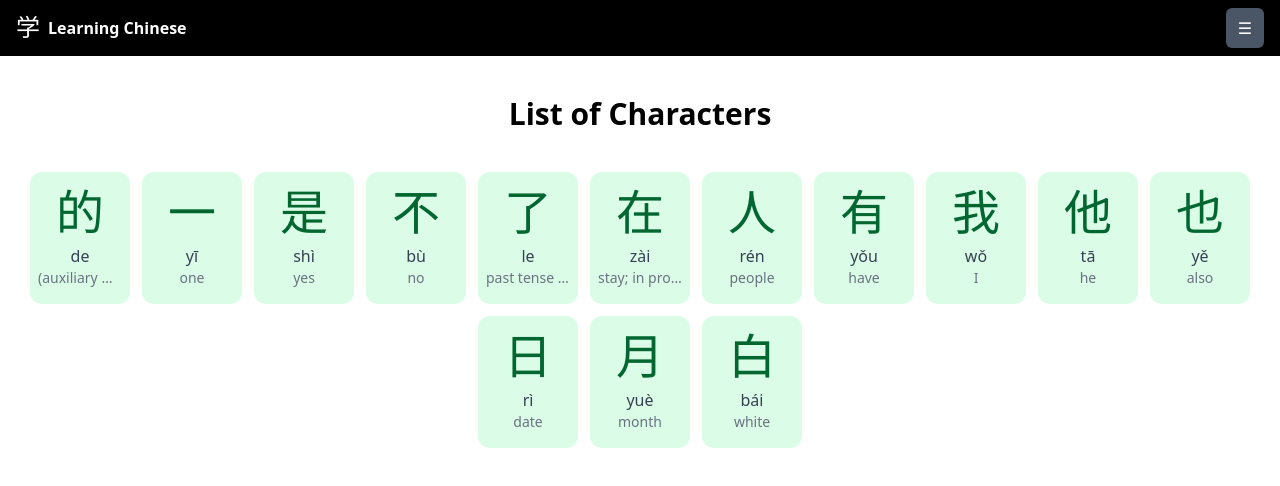
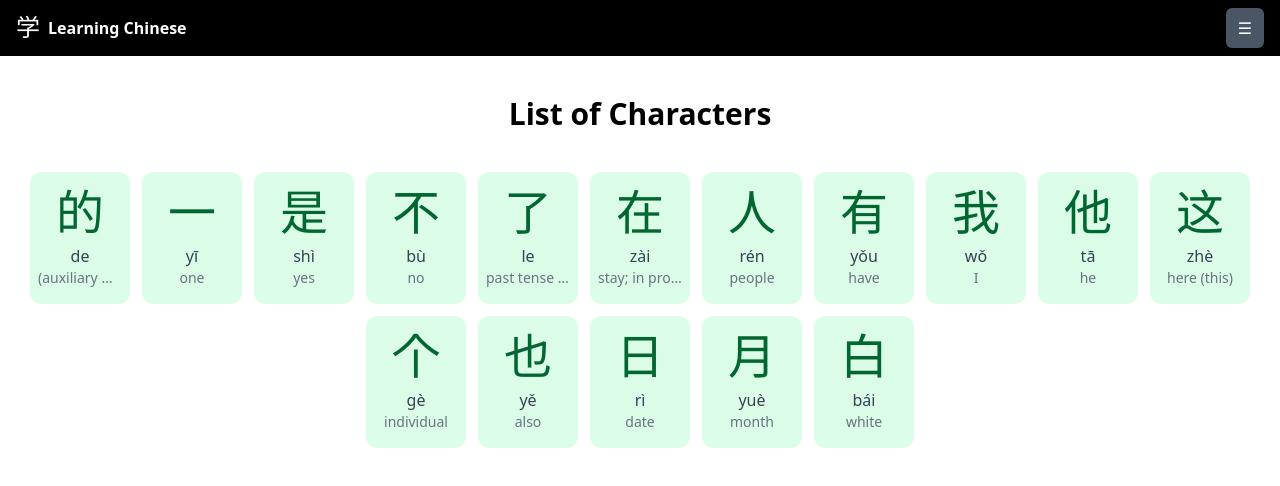
Before and after one commit to danihelis/chinese, a React (Vite) app: page / in a window 1280 px wide. Shown: the top 486 px of the page. Built offline with nearby package versions, Linux system fonts and the light colour scheme; a web font is replaced by a local one.

Commit message:
add more words

```diff
--- a/src/data/database.js
+++ b/src/data/database.js
@@ -59,6 +59,7 @@ database.values().forEach(data => {
   if (data.root) data.index = [data.key, 0];
   const index = data.root ? data : database.get(data.index[0]);
   if (!index) console.log('index not found for %s: %s', data.key, data.index[0]);
+  else if (data.index?.[2]) data.strokes = data.index[2];
   else data.strokes = index.root[1] + (data.index?.[1] ?? 0);
 });
 
@@ -72,7 +73,7 @@ export const frequency = frequencyRaw
       value: parseInt(row[2]),
       percentile: Math.max(0, Math.floor(percentile)),
       pinyin: row[4],
-      meaning: row[5].replace(/,/g, ';').replace(/\//g, ', '),
+      meaning: row[5].replace(/,/g, ';').replace(/\//g, ', ') || '(historical character)',
     });
     return map;
   }, new Map());
--- a/src/data/entries.js
+++ b/src/data/entries.js
@@ -408,6 +408,62 @@ export default {
     }],
   },
 
+  '这': {
+    index: ['辵', 4, 7],
+    composition: '⿺辶文',
+    origin: 'alternative form of 這; phono-semantic: semantic 辶 (“walk”) + phonetic 言',
+    ethym: [{
+      pinyin: 'zhe4',
+      definitions: [
+        'this; these',
+        'at this moment; right away; at once',
+        'here',
+      ],
+    }],
+  },
+
+  '辵': {
+    root: [162, 7],
+    composition: '⿱彡龰',
+    origin: 'ideogram: 彳 (“walk”) + 止 (“foot” or “to stop”)',
+    ethym: [{
+      pinyin: 'chuo4',
+      definitions: [
+        '(historical dictionaries only) to walk for a while and be still for a while',
+      ],
+    }],
+  },
+
+  '辶': {
+    index: ['辵', 0, 3],
+    composition: '⿳丶𠃍乀',
+    origin: 'combining form of 辵',
+    pinyin: 'chuo4',
+    radical: 'walk, road',
+  },
+
+  '个': {
+    index: ['丨', 2],
+    composition: '⿱𠆢丨',
+    origin: 'variant of 箇 (“bamboo stalk”); pictogram: half of 竹 (“bamboo”), perhaps from the developed concept of "piece, item"',
+    ethym: [{
+      pinyin: 'ge4',
+      definitions: [
+        'single; alone; individual',
+        'height; build; stature',
+        'generic classifier for people or for things lacking specific classifiers',
+        'classifier for hours and months',
+        'particle between a verb and its complement',
+      ],
+    }],
+  },
+
+  '丨': {
+    root: [2, 1],
+    origin: 'pictogram of a vertical wooden stick',
+    pinyin: 'gun3',
+    radical: 'stick, rod',
+  },
 };
 
 /*
@@ -429,7 +485,7 @@ export default {
     root: [0, 0],
     composition: '',
     origin: '',
-    pinyin:  '',
+    pinyin: '',
     radical: '',
   },
 */
```
Also changed, not shown: src/data/frequency.txt, src/data/hsk3-b1.txt.
